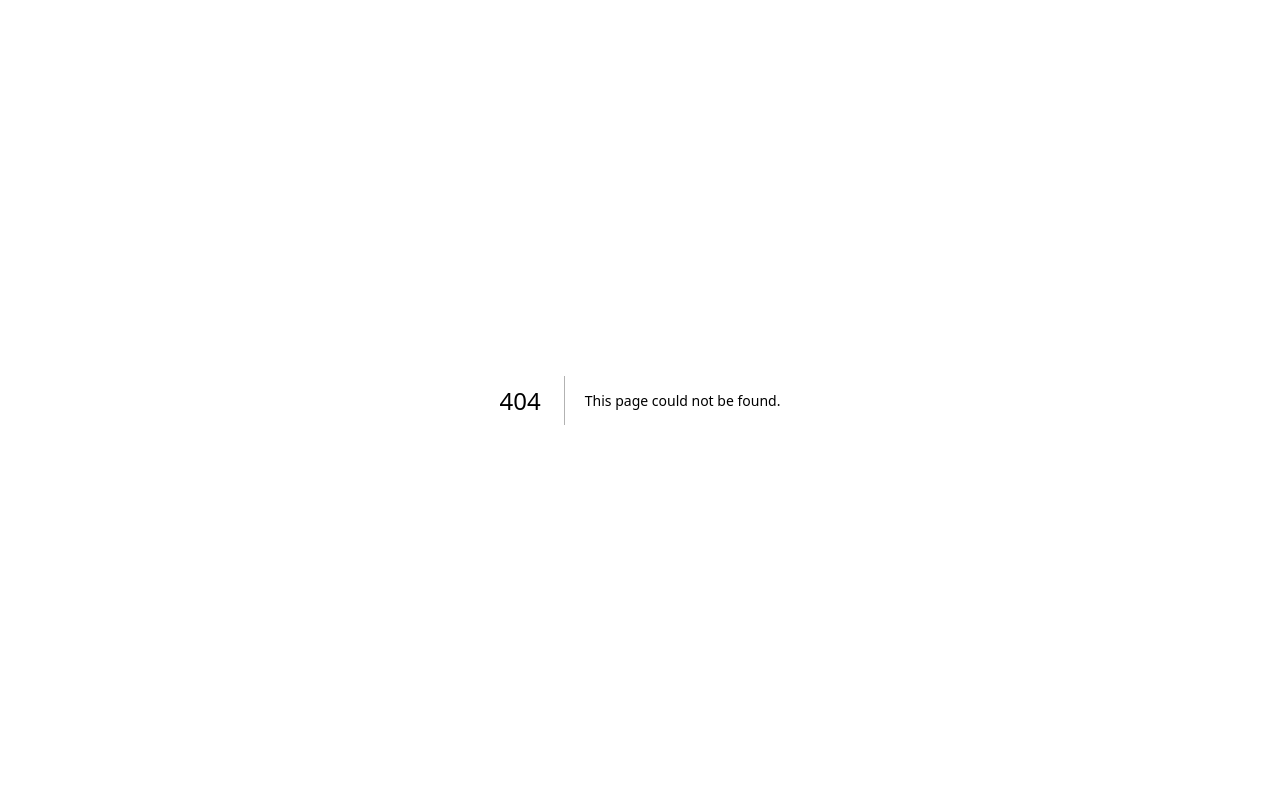
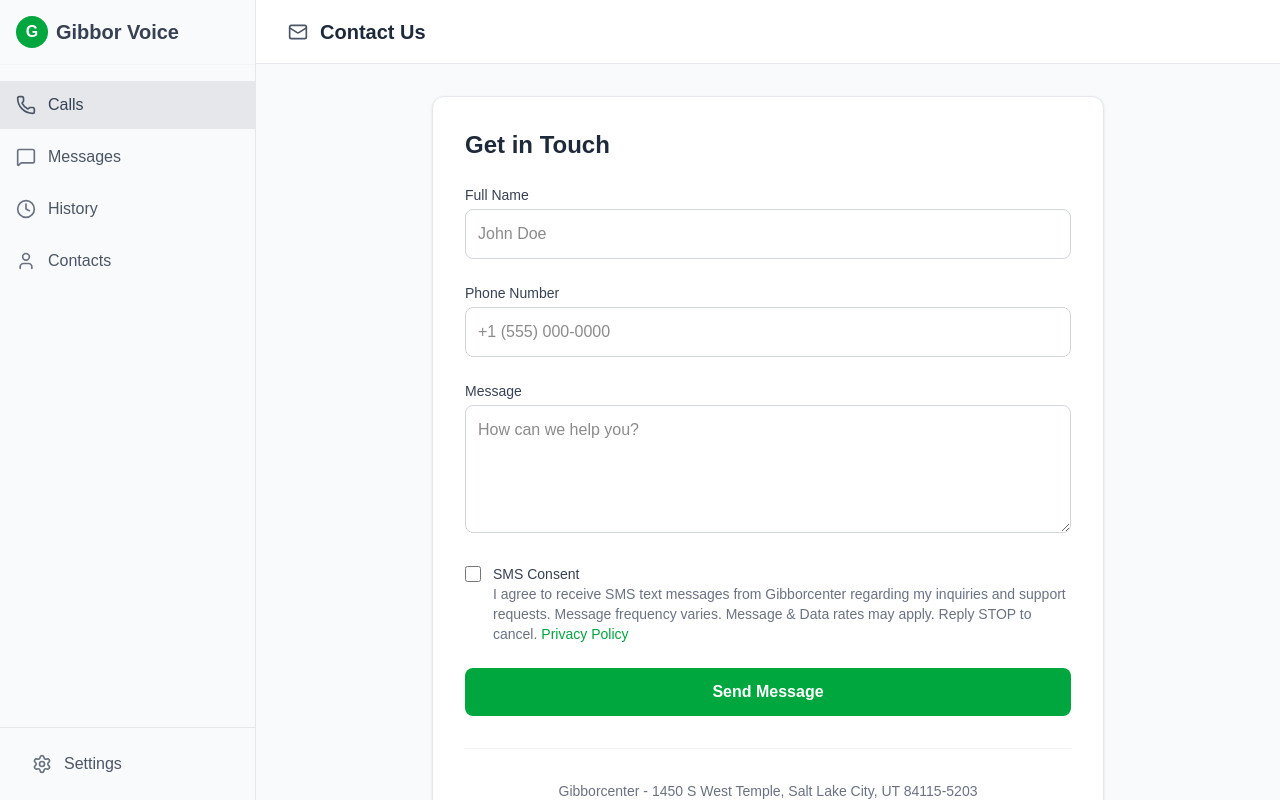
Before and after one commit to Waiharrington/gibbor-voice, a Next.js app in the folder frontend/: page /contact in a window 1280 px wide. Before the commit this address had no page. Built offline with nearby package versions, Linux system fonts and the light colour scheme.

Commit message:
Add compliant Contact page for Twilio verification

```diff
--- /dev/null
+++ b/frontend/app/contact/page.tsx
@@ -0,0 +1,73 @@
+'use client';
+
+import Sidebar from '@/components/Sidebar';
+import { Mail } from 'lucide-react';
+
+export default function Contact() {
+    return (
+        <div className="flex h-screen bg-white">
+            <Sidebar />
+            <main className="flex-1 flex flex-col bg-gray-50">
+                <header className="h-16 border-b border-gray-200 flex items-center px-8 bg-white">
+                    <h1 className="text-xl font-semibold text-gray-800 flex items-center">
+                        <Mail className="w-5 h-5 mr-3 text-gray-600" />
+                        Contact Us
+                    </h1>
+                </header>
+
+                <div className="flex-1 p-8 overflow-y-auto">
+                    <div className="max-w-2xl mx-auto bg-white p-8 rounded-xl shadow-sm border border-gray-200">
+                        <h2 className="text-2xl font-bold text-gray-800 mb-6">Get in Touch</h2>
+
+                        <form className="space-y-6">
+                            <div>
+                                <label className="block text-sm font-medium text-gray-700 mb-1">Full Name</label>
+                                <input type="text" className="w-full p-3 border border-gray-300 rounded-lg outline-none focus:ring-2 focus:ring-green-500" placeholder="John Doe" />
+                            </div>
+
+                            <div>
+                                <label className="block text-sm font-medium text-gray-700 mb-1">Phone Number</label>
+                                <input type="tel" className="w-full p-3 border border-gray-300 rounded-lg outline-none focus:ring-2 focus:ring-green-500" placeholder="+1 (555) 000-0000" />
+                            </div>
+
+                            <div>
+                                <label className="block text-sm font-medium text-gray-700 mb-1">Message</label>
+                                <textarea className="w-full p-3 border border-gray-300 rounded-lg outline-none focus:ring-2 focus:ring-green-500 h-32" placeholder="How can we help you?"></textarea>
+                            </div>
+
+                            {/* TWILIO COMPLIANCE CHECKBOX - CRITICAL */}
+                            <div className="flex items-start">
+                                <div className="flex items-center h-5">
+                                    <input
+                                        id="sms-consent"
+                                        name="sms-consent"
+                                        type="checkbox"
+                                        className="h-4 w-4 text-green-600 focus:ring-green-500 border-gray-300 rounded"
+                                    />
+                                </div>
+                                <div className="ml-3 text-sm">
+                                    <label htmlFor="sms-consent" className="font-medium text-gray-700">SMS Consent</label>
+                                    <p className="text-gray-500">
+                                        I agree to receive SMS text messages from Gibborcenter regarding my inquiries and support requests.
+                                        Message frequency varies. Message & Data rates may apply.
+                                        Reply STOP to cancel.
+                                        <a href="#" className="text-green-600 ml-1 hover:underline">Privacy Policy</a>
+                                    </p>
+                                </div>
+                            </div>
+
+                            <button type="button" className="w-full bg-green-600 text-white py-3 rounded-lg font-semibold hover:bg-green-700 transition-colors">
+                                Send Message
+                            </button>
+                        </form>
+
+                        <div className="mt-8 pt-8 border-t border-gray-100 text-center text-sm text-gray-500">
+                            <p>Gibborcenter - 1450 S West Temple, Salt Lake City, UT 84115-5203</p>
+                            <p className="mt-1">info@gibborcenter.com | +1 786-245-3182</p>
+                        </div>
+                    </div>
+                </div>
+            </main>
+        </div>
+    );
+}
```
